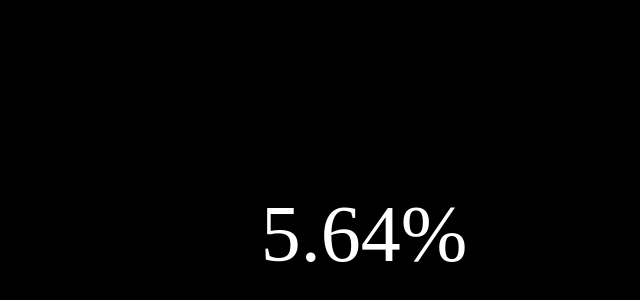
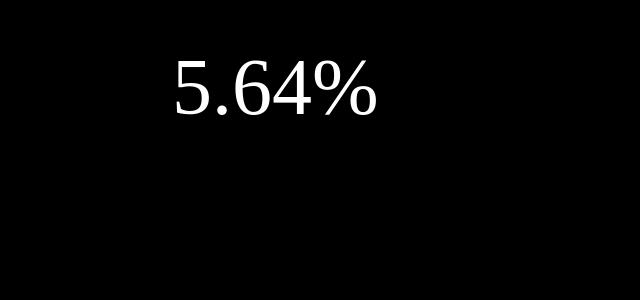
Before and after one commit to corentinmarc/time_completion, a React app: page / in a window 1280 px wide. Shown: the part 166-466 px from the top of the page, without its empty margins (276-916 px from the left). Built offline with nearby package versions, Linux system fonts and the light colour scheme.

Commit message:
💄Style gauge space

```diff
--- a/src/App/App.css
+++ b/src/App/App.css
@@ -13,3 +13,8 @@ body,
   align-items: center;
   justify-content: center;
 }
+
+.app-gauge {
+  width: 30vw;
+  height: 30vw;
+}
--- a/src/App/App.tsx
+++ b/src/App/App.tsx
@@ -21,7 +21,9 @@ const App = ({ startTime, endTime }: AppProps) => {
 
   return (
     <div className="app">
-      <Gauge min={startTime} max={endTime} value={currentTime} />
+      <div className="app-gauge">
+        <Gauge min={startTime} max={endTime} value={currentTime} color="#fff" />
+      </div>
     </div>
   );
 };
```
